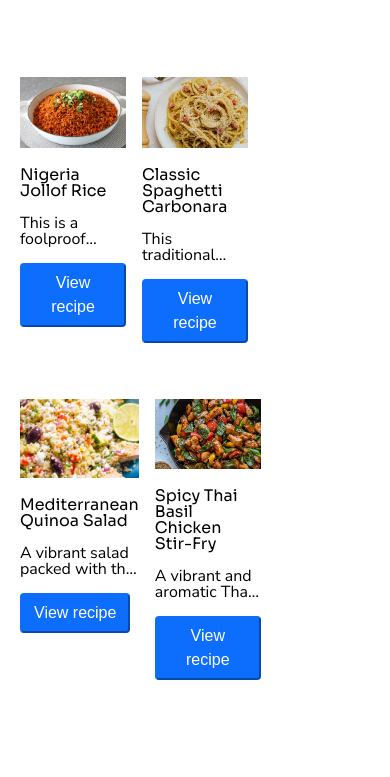
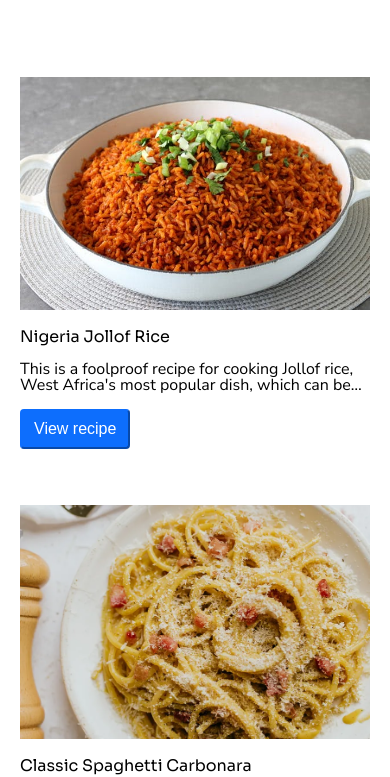
Before and after one commit to joshuamoshood/pet-project-recipe, a plain HTML site: page index.html in a window 390 px wide. Shown: the part 67-844 px from the top of the page. Drawn offline with Linux system fonts and the light colour scheme.

Commit message:
update responsiveness

```diff
--- a/assets/css/styles.css
+++ b/assets/css/styles.css
@@ -494,7 +494,9 @@ nav {
 
 
 @media (min-width: 320px) {
-
+    .recipe-grid .card {
+        flex: 0 1 100%;
+    }
 }
 
 @media (min-width: 768px) {
```
